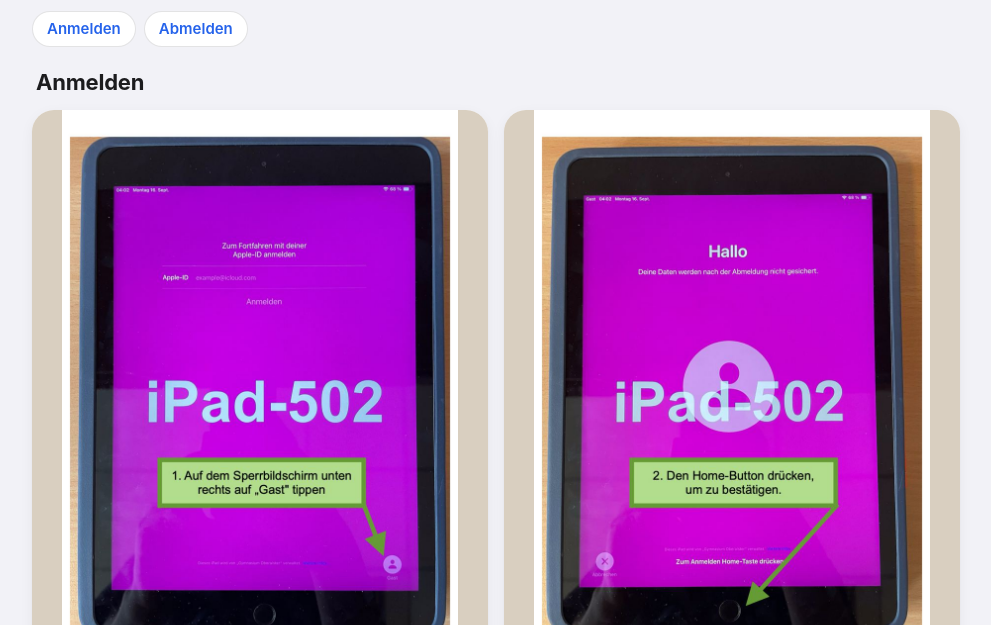
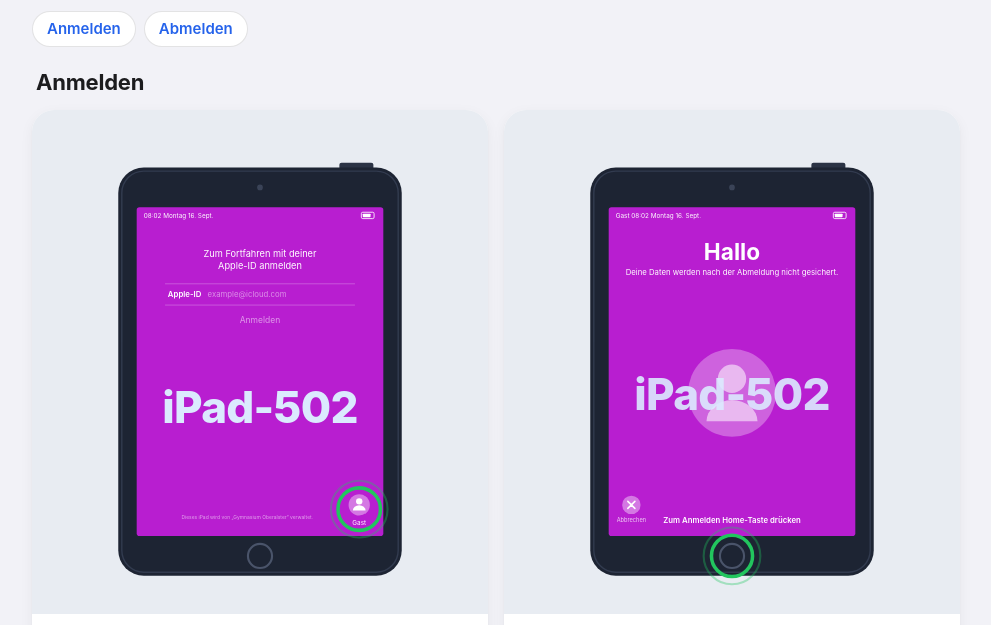
Before and after one commit to Gymnasium-Oberalster/it, a plain HTML site: page anleitungen/an-und-abmelden.html in a window 1280 px wide. Shown: the part 167-792 px from the top of the page, without its empty margins (144-1135 px from the left). Drawn offline with Linux system fonts and the light colour scheme.

Commit message:
An-/Abmelde-Anleitung: Fotos durch Vektorillustrationen ersetzen
Co-Authored-By: Claude Opus 5.5 <noreply@anthropic.com>

```diff
--- a/anleitungen/an-und-abmelden.html
+++ b/anleitungen/an-und-abmelden.html
@@ -37,8 +37,8 @@
       <h2>Anmelden</h2>
       <ol class="steps two-col">
         <li class="step">
-          <div class="step-media portrait">
-            <a href="../assets/img/anleitungen/anmelden-1.jpg"><img src="../assets/img/anleitungen/anmelden-1.jpg" width="800" height="1132" alt="Sperrbildschirm des iPads, unten rechts die Schaltfläche „Gast“" loading="lazy"></a>
+          <div class="step-media illu">
+            <img src="../assets/img/anleitungen/anmelden-1.svg" width="460" height="700" alt="Sperrbildschirm des iPads, unten rechts ist die Schaltfläche „Gast“ markiert">
           </div>
           <div class="step-body">
             <span class="step-num">1</span>
@@ -46,8 +46,8 @@
           </div>
         </li>
         <li class="step">
-          <div class="step-media portrait">
-            <a href="../assets/img/anleitungen/anmelden-2.jpg"><img src="../assets/img/anleitungen/anmelden-2.jpg" width="800" height="1132" alt="Bildschirm „Hallo“ mit Hinweis „Zum Anmelden Home-Taste drücken“" loading="lazy"></a>
+          <div class="step-media illu">
+            <img src="../assets/img/anleitungen/anmelden-2.svg" width="460" height="700" alt="Bildschirm „Hallo“, der Home-Button unter dem Bildschirm ist markiert" loading="lazy">
           </div>
           <div class="step-body">
             <span class="step-num">2</span>
@@ -69,8 +69,8 @@
       <h2>Abmelden</h2>
       <ol class="steps">
         <li class="step">
-          <div class="step-media portrait">
-            <a href="../assets/img/anleitungen/anmelden-4.jpg"><img src="../assets/img/anleitungen/anmelden-4.jpg" width="800" height="1132" alt="Sperrbildschirm im Gast-Modus mit „Abmelden“ unten rechts" loading="lazy"></a>
+          <div class="step-media illu">
+            <img src="../assets/img/anleitungen/abmelden.svg" width="460" height="700" alt="Sperrbildschirm im Gast-Modus: Taste oben am iPad (a, b) und „Abmelden“ unten rechts (c) sind markiert" loading="lazy">
           </div>
           <div class="step-body">
             <span class="step-num">3</span>
--- a/assets/style.css
+++ b/assets/style.css
@@ -351,8 +351,8 @@ a.tile:focus-visible {
 .step-media { background: #e7e3dc; }
 .step-media a { display: block; }
 .step-media img { width: 100%; }
-.step-media.portrait img { max-height: 70vh; width: auto; margin: 0 auto; }
-.step-media.portrait { background: #d9cfc0; }
+.step-media.illu { background: var(--tone-slate); padding: 8px 0 0; }
+.step-media.illu img { max-height: 62vh; width: auto; margin: 0 auto; }
 
 .step-body {
   display: flex;
```
Also changed, not shown: assets/img/anleitungen/abmelden.svg (added), assets/img/anleitungen/anmelden-1.jpg (deleted), assets/img/anleitungen/anmelden-1.svg (added), assets/img/anleitungen/anmelden-2.jpg (deleted), assets/img/anleitungen/anmelden-2.svg (added), assets/img/anleitungen/anmelden-4.jpg (deleted).
